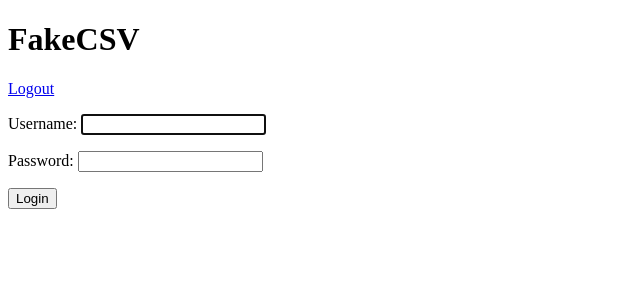
After one commit to furioness/django-challenge-planeks, a Django app: page /login/ in a window 1280 px wide. The commit adds this page. Shown: the top 300 px of the page, without its empty margins (0-640 px from the left). Run offline with Django 4.2, Linux system fonts and the light colour scheme; parts of the project's set-up code (start-up, migrations or seed data) failed here and were passed over.

Commit message:
Add basic login/logout views

```diff
--- a/datagen/datagen/urls.py
+++ b/datagen/datagen/urls.py
@@ -19,4 +19,5 @@ from django.urls import path, include
 urlpatterns = [
     path('admin/', admin.site.urls),
     path('', include('schema.urls')),
+    path('', include('users.urls')),
 ]
--- a/datagen/schema/templates/base.html
+++ b/datagen/schema/templates/base.html
@@ -7,8 +7,13 @@
     <title>{% block title %}{% endblock %}</title>
 </head>
 <body>
-    <header><h1>FakeCSV</h1></header>
-    {% block content %}
-    {% endblock %}
+    <header><h1>FakeCSV</h1><div><a href="{% url 'users:logout' %}">Logout</a></div></header>
+    <content>
+        {% block content %}
+        {% endblock %}
+    </content>
+
+
+
 </body>
 </html>
--- /dev/null
+++ b/datagen/users/apps.py
@@ -0,0 +1,6 @@
+from django.apps import AppConfig
+
+
+class UsersConfig(AppConfig):
+    default_auto_field = 'django.db.models.BigAutoField'
+    name = 'users'
--- /dev/null
+++ b/datagen/users/templates/users/login.html
@@ -0,0 +1,12 @@
+{% extends 'base.html' %}
+
+{% block title %}Login{% endblock title %}
+
+{% block content %}
+<form action="" method="POST">
+    {{ form.as_p }}
+    {% csrf_token %}
+    <button type="submit">Login</button>
+</form>
+
+{% endblock content %}
--- /dev/null
+++ b/datagen/users/urls.py
@@ -0,0 +1,9 @@
+from django.urls import path
+from django.contrib.auth.views import LoginView, LogoutView
+
+app_name = 'users'
+
+urlpatterns = [
+    path('login/', LoginView.as_view(template_name='users/login.html'), name='login'),
+    path('logout/', LogoutView.as_view(), name='logout'),
+]
```
Also changed, not shown: datagen/datagen/settings/base.py (+8 -0 lines), datagen/users/__init__.py (added).
